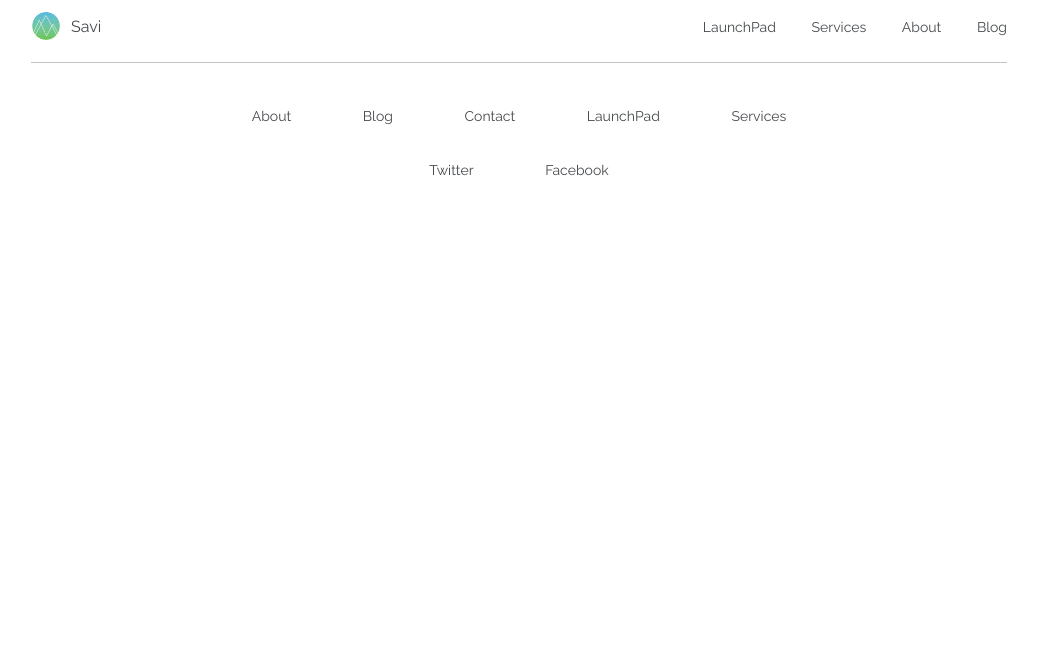
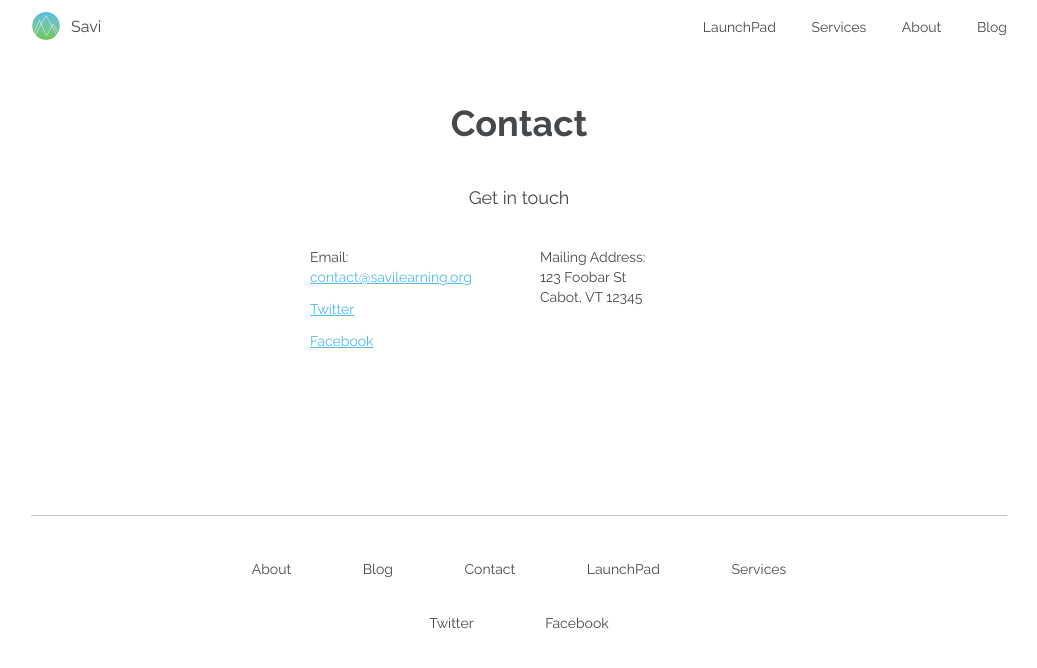
Before and after one commit to savilabs/savilabs.github.io, a Jekyll site: the page built from contact.html, in a window 1280 px wide. Shown: the top 668 px of the page, without its empty margins (121-1158 px from the left). Built offline with Jekyll 4.4.1, drawn with Linux system fonts in a browser that asks for light colours; nearby versions of some CDN libraries.

Commit message:
Add layout, styles, and content to Contact page
This lays out and styles the Contact page based on the mock-ups. The
content is placeholder until the actual content is provided.

```diff
--- a/_sass/_elements.scss
+++ b/_sass/_elements.scss
@@ -36,12 +36,18 @@
   padding-top: $spacing-unit--large;
   text-align: center;
 
-  &:last-of-type{
-    padding-bottom: $spacing-unit--large;
+  p {
+    text-align: left;
   }
 
-  p {
-    text-align: left;
+  &.intro-section {
+    padding-top: $spacing-unit--medium;
+
+    p.intro-text {
+      text-align: center;
+      padding-bottom: $spacing-unit;
+      padding-top: $spacing-unit;
+    }
   }
 
   .intro-text {
--- a/_sass/_layout.scss
+++ b/_sass/_layout.scss
@@ -117,6 +117,7 @@ a.site-title {
 }
 
 .site-footer {
+  margin-top: $spacing-unit--large;
   padding: 8px 0;
 
   .site-footer__content {
@@ -156,3 +157,9 @@ a.site-title {
 .page-heading {
   font-size: 20px;
 }
+
+// Modifiers
+
+.text--center {
+  text-align: center !important;
+}
--- a/contact.html
+++ b/contact.html
@@ -2,3 +2,40 @@
 title: Contact
 layout: page
 ---
+
+<div class='wrapper--tight'>
+  <div class='featured-section intro-section'>
+    <h1>Contact</h1>
+
+    <p class='intro-text'>Get in touch</p>
+  </div>
+
+  <div class='row'>
+    <div class='col col--half'>
+      <p>
+        Email:
+        <a href='mailto:contact@savilearning.org'>contact@savilearning.org</a>
+      </p>
+
+      {% if site.twitter_url %}
+        <p>
+          {% include twitter-link.html %}
+        </p>
+      {% endif %}
+
+      {% if site.facebook_url %}
+        <p>
+          {% include facebook-link.html %}
+        </p>
+      {% endif %}
+    </div>
+
+    <div class='col col--half'>
+      <p>
+        Mailing Address:<br>
+        123 Foobar St<br>
+        Cabot, VT 12345
+      </p>
+    </div>
+  </div>
+</div>
```
